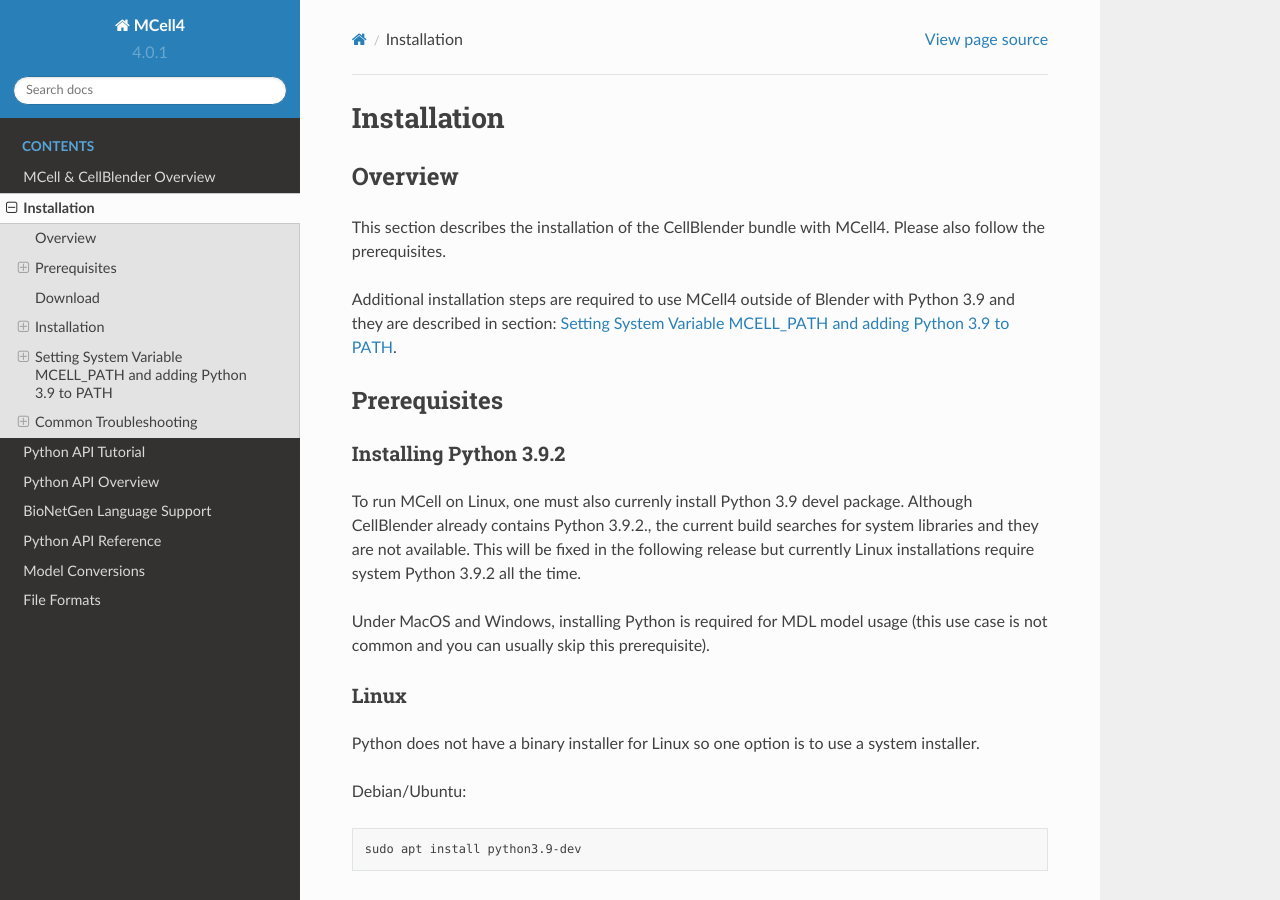
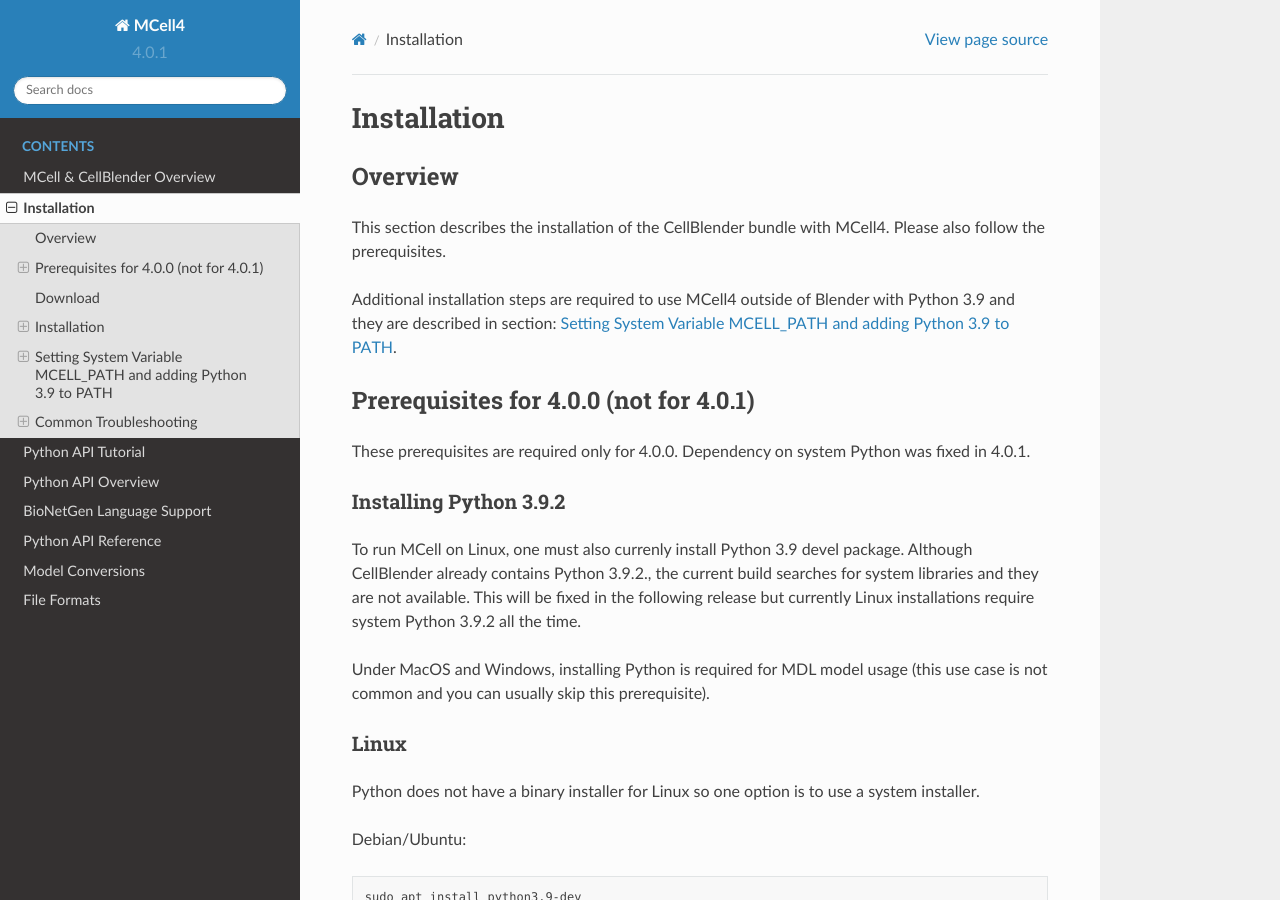
Before and after one commit to mcellteam/mcell, a Sphinx documentation site: the page built from libmcell/documentation/installation.rst, in a window 1280 px wide and 900 px high. Built offline with Sphinx 7.4.7 and the Read the Docs theme 2.0.0, drawn with Linux system fonts in a browser that asks for light colours.

Commit message:
Updated doc - prerequisites are needed only for 4.0.0

```diff
--- a/libmcell/documentation/installation.rst
+++ b/libmcell/documentation/installation.rst
@@ -14,8 +14,11 @@
 with Python 3.9 and they are described in section: :ref:`setting_system_variables`.
 
 
-Prerequisites
-#############
+Prerequisites for 4.0.0 (not for 4.0.1)
+#######################################
+
+These prerequisites are required only for 4.0.0.
+Dependency on system Python was fixed in 4.0.1.
 
 Installing Python 3.9.2
 ***********************
```
